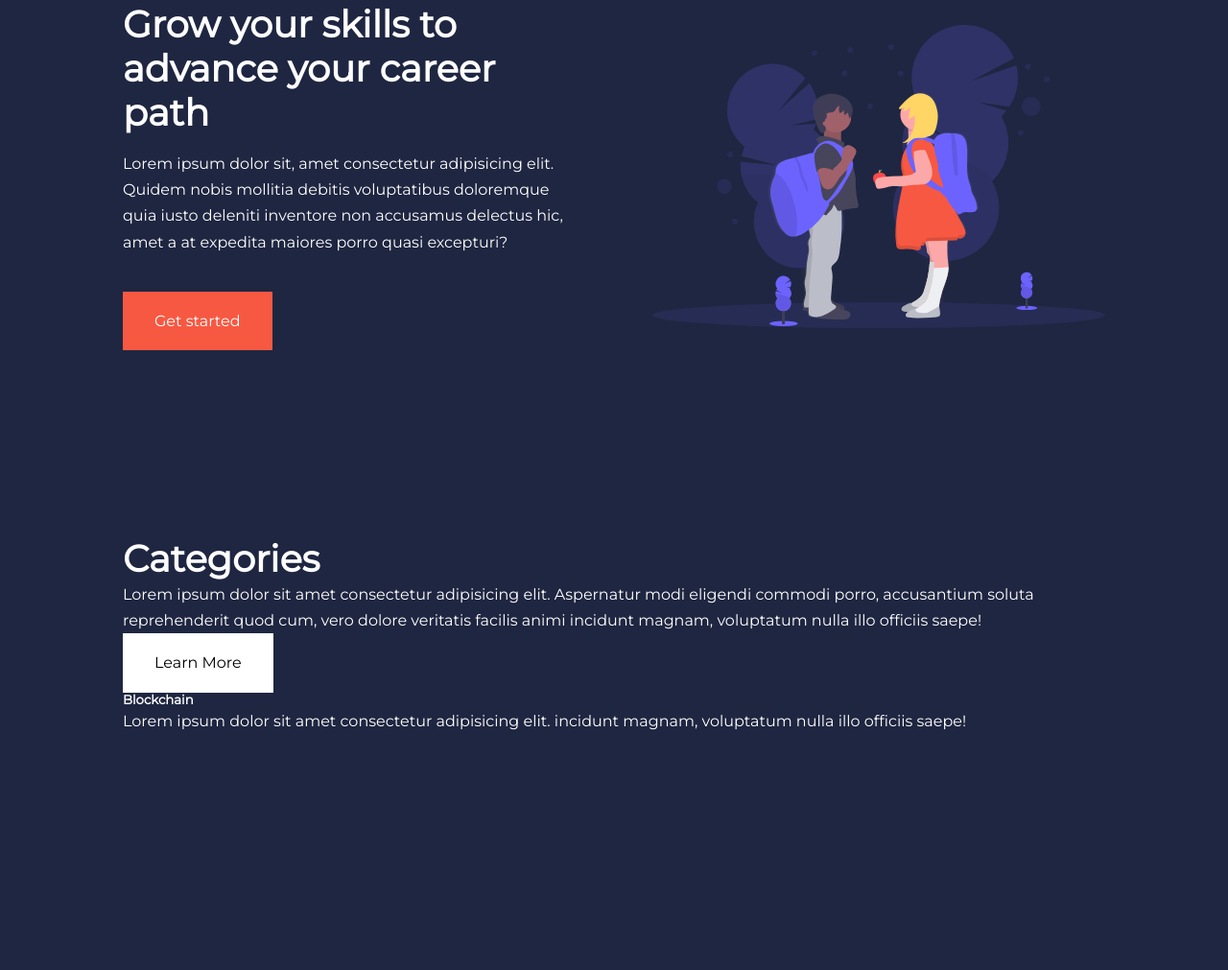
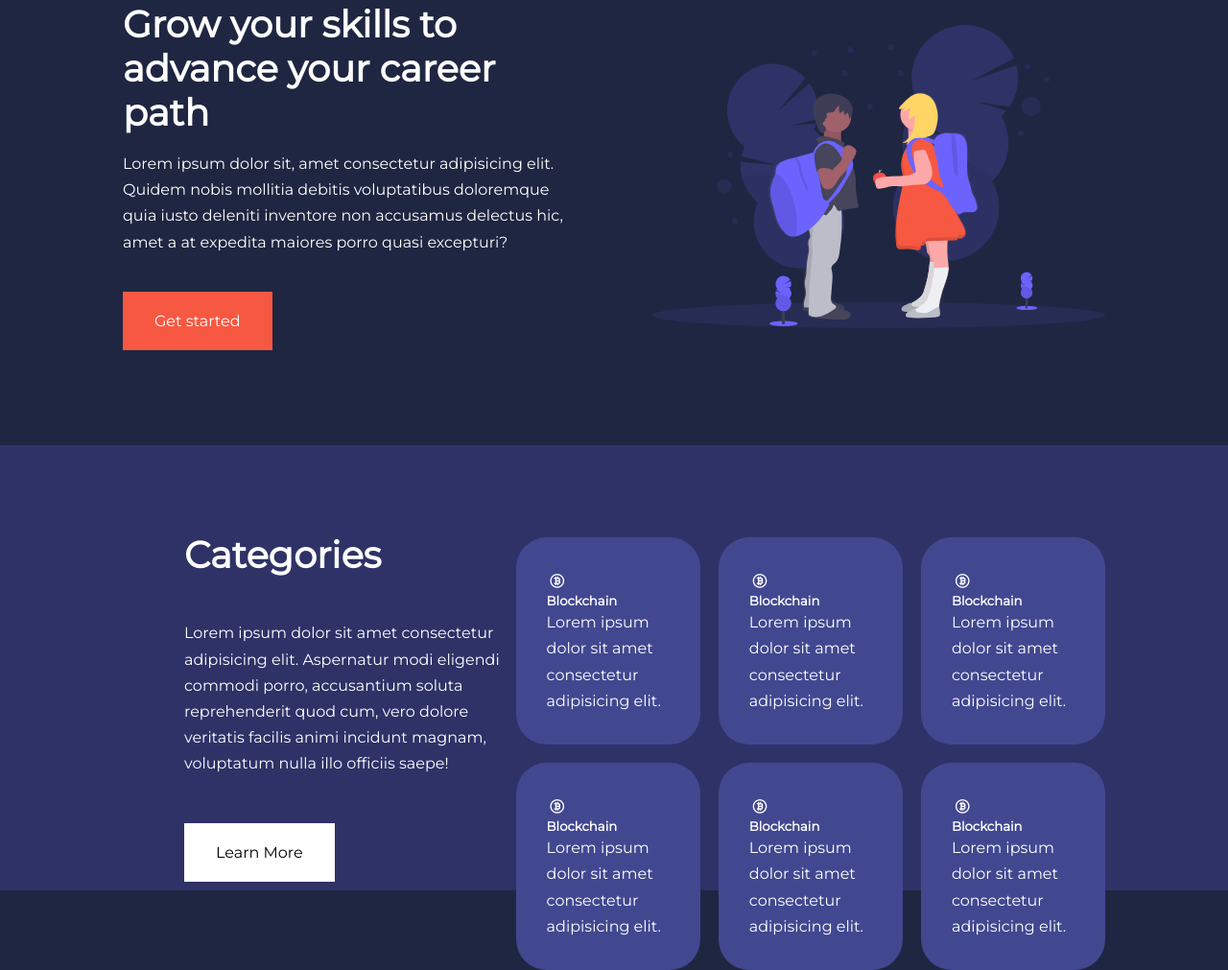
Before and after one commit to Argha713/education-website, a plain HTML site: page index.html in a window 1280 px wide. Shown: the part 176-1187 px from the top of the page at 96% size. Before the commit the page ends 1037 px from the top, so only its background shows below. Drawn offline with nearby package versions, Linux system fonts and the light colour scheme.

Commit message:
WIP - end of categories section

```diff
--- a/css/style.css
+++ b/css/style.css
@@ -141,4 +141,39 @@ header{
 }
 .header__left p{
     margin: 1rem 0 2.4rem;
+
 }
+
+/* ************************ CATEGORIES ****************************** */
+.categories{
+    background: var(--color-bg1);
+    height: 29rem;
+}
+.categories h1{
+    line-height: 1;
+    margin-bottom: 3rem;
+}
+.categories__container{
+    display: grid;
+    grid-template-columns: 40% 60%;
+}
+.categories__left{
+    margin-left: 4rem;
+}
+.categories__left p{
+    margin: 1rem 0 3rem;
+}
+.categories__right{
+    display: grid;
+    grid-template-columns: repeat(3, 1fr);
+    gap: 1.2rem;
+}
+.category{
+    background: var(--color-bg2);
+    padding: 2rem;
+    border-radius: 2rem;
+    transition: var(--transition);
+}
+.category:hover{
+    box-shadow: 0 3rem 3rem rgba(0,0,0,0.3);
+}
--- a/index.html
+++ b/index.html
@@ -70,12 +70,45 @@
             </div>
             <div class="categories__right">
                 <article class="category">
-                    <span class="category__icon">
-                        <h5>Blockchain</h5>
-                    </span>
+                    <span class="category__icon"><i class="uil uil-bitcoin-circle"></i></span>
+                    <h5>Blockchain</h5>
                     <p>
                         Lorem ipsum dolor sit amet consectetur adipisicing elit.
-                        incidunt magnam, voluptatum nulla illo officiis saepe!
+                    </p>
+                </article>
+                <article class="category">
+                    <span class="category__icon"><i class="uil uil-bitcoin-circle"></i></span>
+                    <h5>Blockchain</h5>
+                    <p>
+                        Lorem ipsum dolor sit amet consectetur adipisicing elit.
+                    </p>
+                </article>
+                <article class="category">
+                    <span class="category__icon"><i class="uil uil-bitcoin-circle"></i></span>
+                    <h5>Blockchain</h5>
+                    <p>
+                        Lorem ipsum dolor sit amet consectetur adipisicing elit.
+                    </p>
+                </article>
+                <article class="category">
+                    <span class="category__icon"><i class="uil uil-bitcoin-circle"></i></span>
+                    <h5>Blockchain</h5>
+                    <p>
+                        Lorem ipsum dolor sit amet consectetur adipisicing elit.
+                    </p>
+                </article>
+                <article class="category">
+                    <span class="category__icon"><i class="uil uil-bitcoin-circle"></i></span>
+                    <h5>Blockchain</h5>
+                    <p>
+                        Lorem ipsum dolor sit amet consectetur adipisicing elit.
+                    </p>
+                </article>
+                <article class="category">
+                    <span class="category__icon"><i class="uil uil-bitcoin-circle"></i></span>
+                    <h5>Blockchain</h5>
+                    <p>
+                        Lorem ipsum dolor sit amet consectetur adipisicing elit.
                     </p>
                 </article>
             </div>
```
